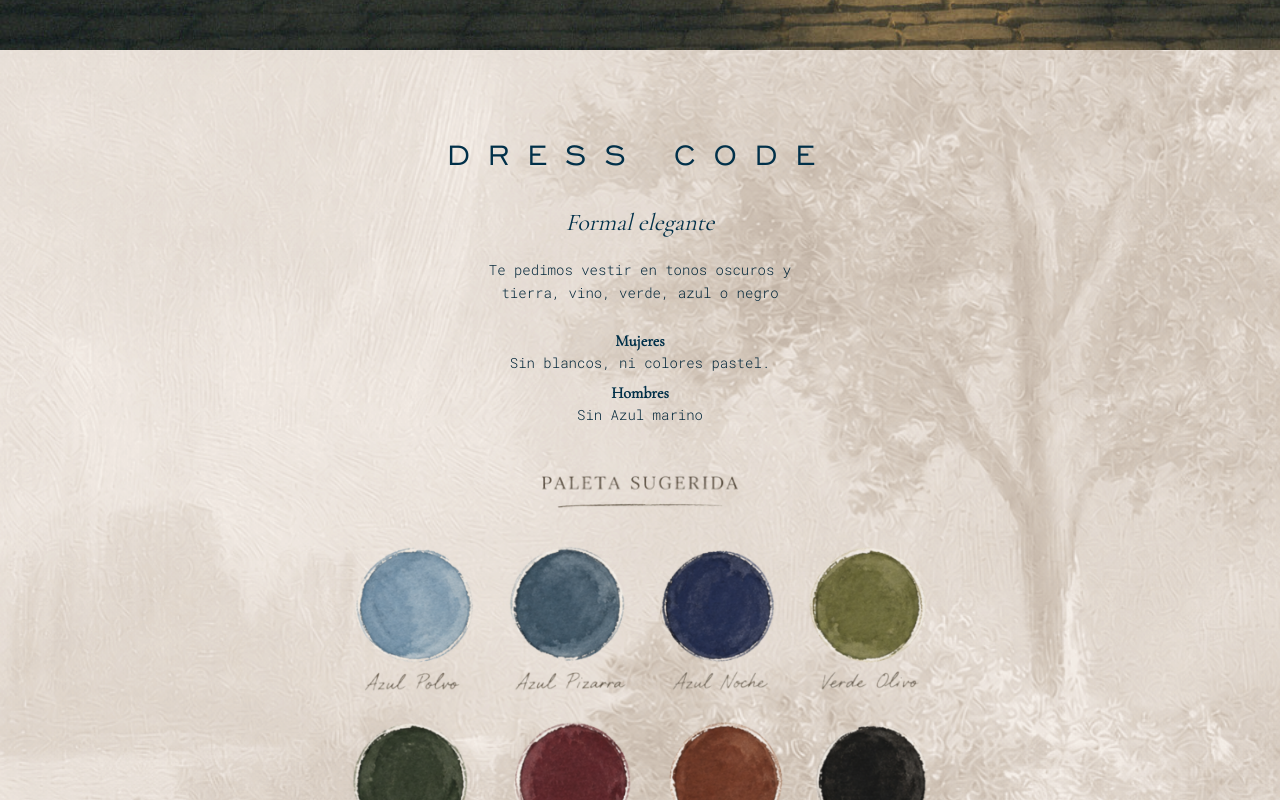
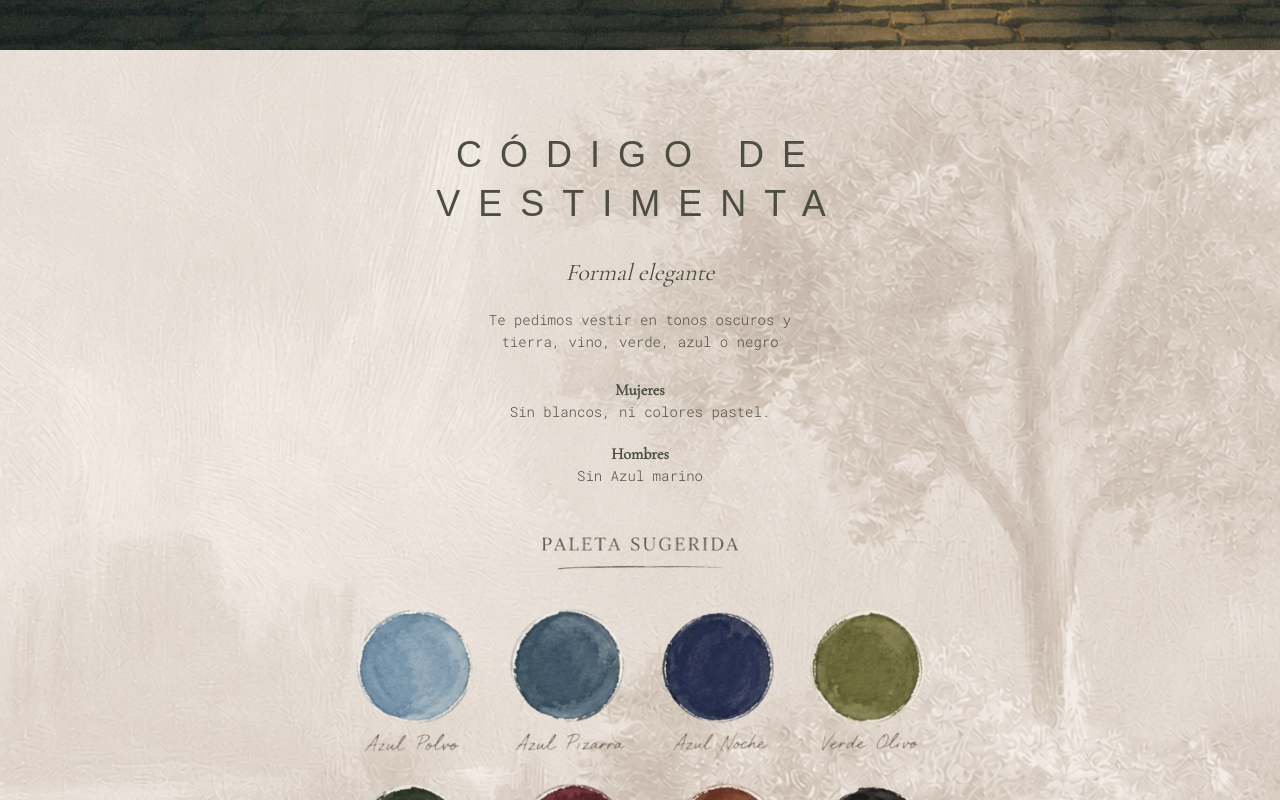
Before and after one commit to ealvizouri/boda, a Next.js app: page / in a window 1280 px wide. Shown: the part 6780-7580 px from the top of the page. Built offline with nearby package versions, Linux system fonts and the light colour scheme; no server answers; a web font is replaced by a local one.

Commit message:
feat(dresscode): rename heading and consolidate text colors
- Rename "DRESS CODE" → "CÓDIGO DE VESTIMENTA"
- Switch heading font from engravers to quattro
- Consolidate text colors via parent text-[#4b4e40] instead of per-element
- Increase gap between Mujeres/Hombres rules for breathing room

```diff
--- a/components/DressCode.tsx
+++ b/components/DressCode.tsx
@@ -14,35 +14,27 @@ export default function DressCode() {
       />
       <div className="absolute inset-0 bg-white/15" />
 
-      <div className="relative z-10 mx-auto w-full max-w-sm text-center md:max-w-xl">
-        <h2 className="mb-7 font-engravers text-3xl leading-snug tracking-[0.5em] text-deep-space-blue md:text-4xl">
-          DRESS CODE
+      <div className="relative z-10 mx-auto w-full max-w-sm text-center text-[#4b4e40] md:max-w-xl">
+        <h2 className="mb-7 font-quattro text-3xl leading-snug tracking-[0.5em] md:text-4xl">
+          CÓDIGO DE VESTIMENTA
         </h2>
 
-        <p className="mb-5 font-cormorant text-2xl text-deep-space-blue italic">
-          Formal elegante
-        </p>
+        <p className="mb-5 font-cormorant text-2xl italic">Formal elegante</p>
 
-        <p className="mx-auto mb-6 max-w-xs font-mono text-sm leading-relaxed font-light text-deep-space-blue-400">
+        <p className="mx-auto mb-6 max-w-xs font-mono text-sm leading-relaxed font-light">
           Te pedimos vestir en tonos oscuros y tierra, vino, verde, azul o negro
         </p>
 
-        <div className="mb-12 flex flex-col gap-2">
+        <div className="mb-12 flex flex-col gap-5">
           <div>
-            <p className="font-cormorant text-base font-semibold text-deep-space-blue">
-              Mujeres
-            </p>
-            <p className="font-mono text-sm font-light text-deep-space-blue-400">
+            <p className="font-cormorant text-base font-semibold">Mujeres</p>
+            <p className="font-mono text-sm font-light">
               Sin blancos, ni colores pastel.
             </p>
           </div>
           <div>
-            <p className="font-cormorant text-base font-semibold text-deep-space-blue">
-              Hombres
-            </p>
-            <p className="font-mono text-sm font-light text-deep-space-blue-400">
-              Sin Azul marino
-            </p>
+            <p className="font-cormorant text-base font-semibold">Hombres</p>
+            <p className="font-mono text-sm font-light">Sin Azul marino</p>
           </div>
         </div>
 
```
